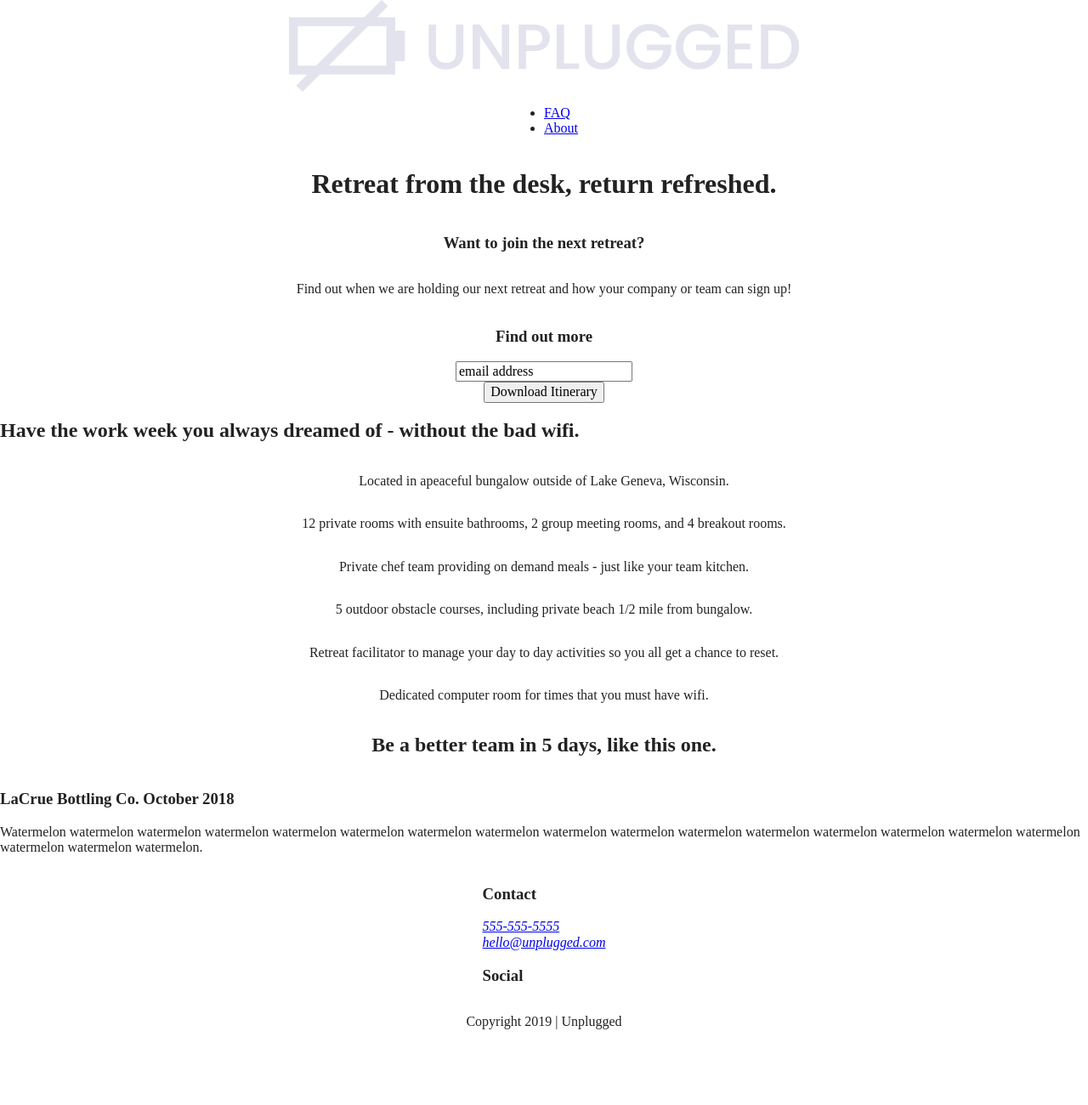
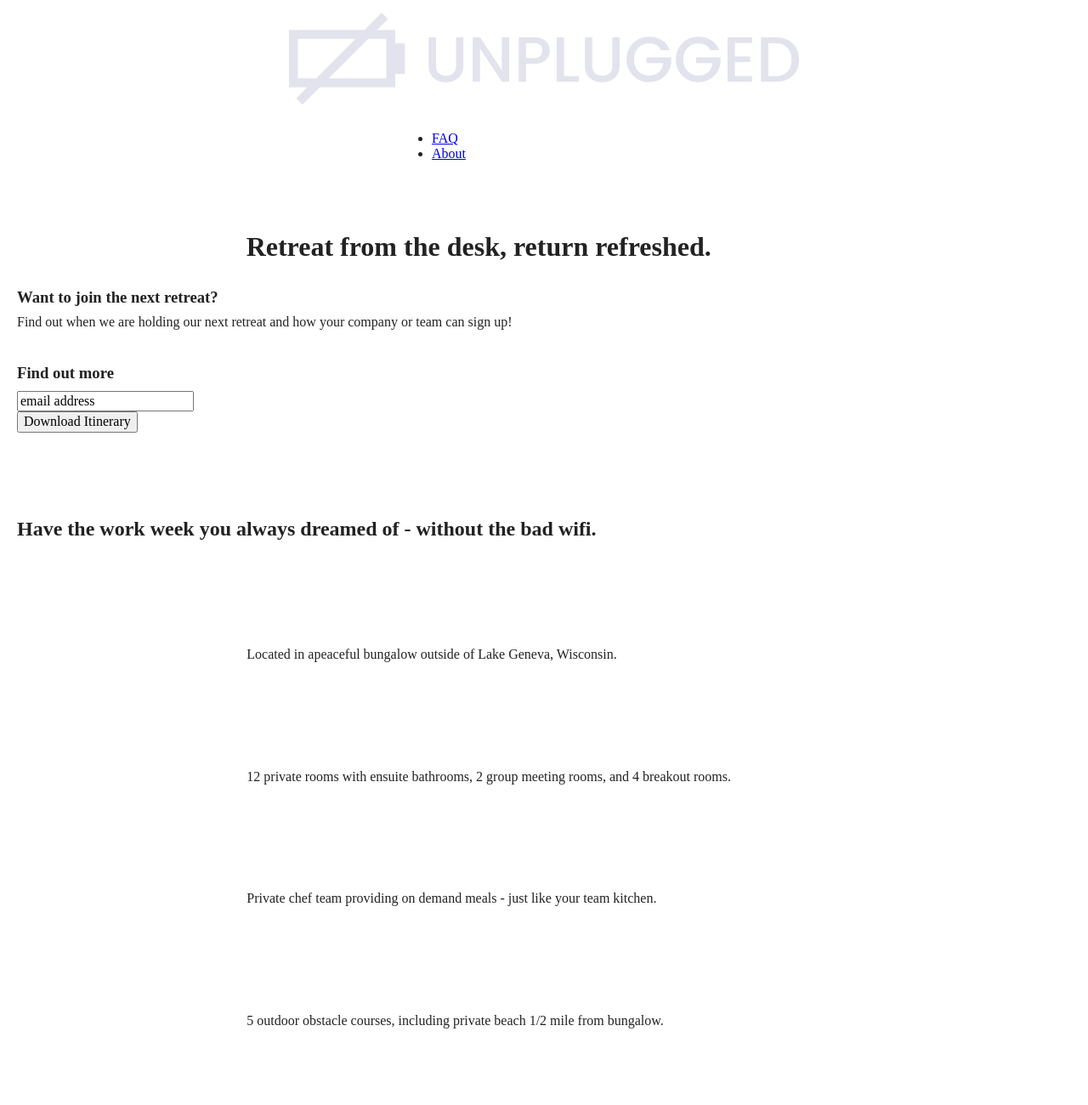
Before and after one commit to LaurenTejada/responsive-project-1, a website built with Parcel: page index.html in a window 1280 px wide. Shown: the top 1300 px of the page at 85% size. Before the commit the page ends 1228 px from the top, so only its background shows below. Built offline with nearby package versions, Linux system fonts and the light colour scheme.

Commit message:
Added margins and padding for homepage and faq

```diff
--- a/css/main.css
+++ b/css/main.css
@@ -87,7 +87,7 @@ textarea {
    Author's custom styles
    ========================================================================== */
 
-
+  /********** BASE STYLES **********/
   header {
      display: flex;
      justify-content: center;
@@ -109,12 +109,183 @@ textarea {
      flex-direction: column;
    }
 
+   aside .content-wrapper {
+     display: flex;
+     justify-content: center;
+     align-items: flex-start;
+     flex-direction: column;
+   }
+
    footer {
      display: flex;
      justify-content: center;
      align-items: center;
      flex-flow: column;
    }
+
+   /********** WIDTH STYLES **********/
+   .header-divider{
+    width: 100%;
+   }
+
+   header nav {
+     width: 60%;
+   }
+
+   header nav ul {
+     width: 45%;
+   }
+
+   .content-wrapper {
+    width: 88%;
+  }
+
+   footer .content-wrapper {
+    width: 55%;
+    margin: 50px 0;
+  }
+
+  /* homepage */
+  .features article {
+    width: 52%;
+  }
+
+  .reviews h2 {
+    width: 65%;
+  }
+
+  .reviews h3 {
+    width: 81%;
+  }
+
+  /* faq page */
+  .faq-section .content-wrapper h2 {
+    width: 80%;
+  }
+
+  /********** PADDING AND MARGINS **********/
+  /* this is to correct default margins */
+  header .content-wrapper,
+  .features p,
+  footer p {
+    margin: 0;
+  }
+
+  /* header/nav area */
+  header {
+    padding: 15px 0;
+    margin: 0;
+  }
+
+  header nav {
+    padding: 15px 0px 0px 0px;
+  }
+
+  /* content wrapper - the margins on left and right side */
+  .content-wrapper,
+  .features h2 {
+    margin: 0 20px;
+  }
+
+  /* header image area */
+  .content-wrapper h1 {
+    margin: 50px 40px 0 0;
+  }
+
+  /* signup area */
+  aside h3 {
+    margin-top: 30px;
+    margin-bottom: 10px;
+  }
+
+  aside p {
+    margin: 0;
+    padding-bottom: 10px;
+  }
+
+  input {
+    margin-top: 5px;
+    margin-bottom: 10px;
+  }
+
+  .signup-button {
+    margin-bottom: 50px;
+  }
+
+  /* features area */
+  .features h2 {
+    margin-top: 50px;
+    margin-right: 40px;
+    margin-bottom: 65px;
+  }
+
+  article .fontawesome-icon {
+    margin-top: 60px;
+  }
+
+  article .features-item-description {
+    margin-bottom: 65px;
+  }
+
+  /* reviews */
+  .review-headline h2 {
+    margin-top: 52px;
+    margin-bottom: 25px;
+  }
+
+  .review-description h3 {
+    margin-top: 20px;
+    margin-bottom: 20px;
+  }
+
+  .review-description p {
+    margin-bottom: 45px;
+  }
+
+  /* footer */
+  footer .content-wrapper {
+    margin-top: 50px;
+    margin-bottom: 50px;
+  }
+
+  .contact h3 {
+    margin-top: 0px;
+    margin-bottom: 20px;
+  }
+
+  .social h3 {
+    margin-top: 48px;
+    margin-bottom: 20px;
+  }
+
+  .copyright {
+    margin-top: 50px;
+    margin-bottom: 5px;
+  }
+
+  /* faq page - faq area */
+  .faq-section .content-wrapper {
+    display: flex;
+    justify-content: center;
+    align-items: flex-start;
+  }
+
+  .faq-section .content-wrapper h2 {
+    margin-top: 48px;
+    margin-bottom: 0px;
+  }
+
+  .faq-section .content-wrapper h3 {
+    margin-top: 45px;
+    margin-bottom: 0;
+  }
+
+  .faq-section .content-wrapper p {
+    margin-top: 15px;
+    margin-bottom: 0;
+  }
+
+  /* about page - about area */
 
 
 /* ==========================================================================
--- a/index.html
+++ b/index.html
@@ -74,7 +74,7 @@
         </p>
         <h3>Find out more</h3>
         <input type="text" name="name" value="email address">
-        <input type="button" value="Download Itinerary">
+        <input class="signup-button" type="button" value="Download Itinerary">
       </div>
     </aside>
 
@@ -116,7 +116,7 @@
 
     <section class="reviews">
       <div class= "content-wrapper">
-        <div class="reviews-headline">
+        <div class="review-headline">
           <h2>Be a better team in 5 days, like this one.</h2>
         </div>
         <article class="review-description">
```
Also changed, not shown: faq/index.html (+4 -4 lines).
